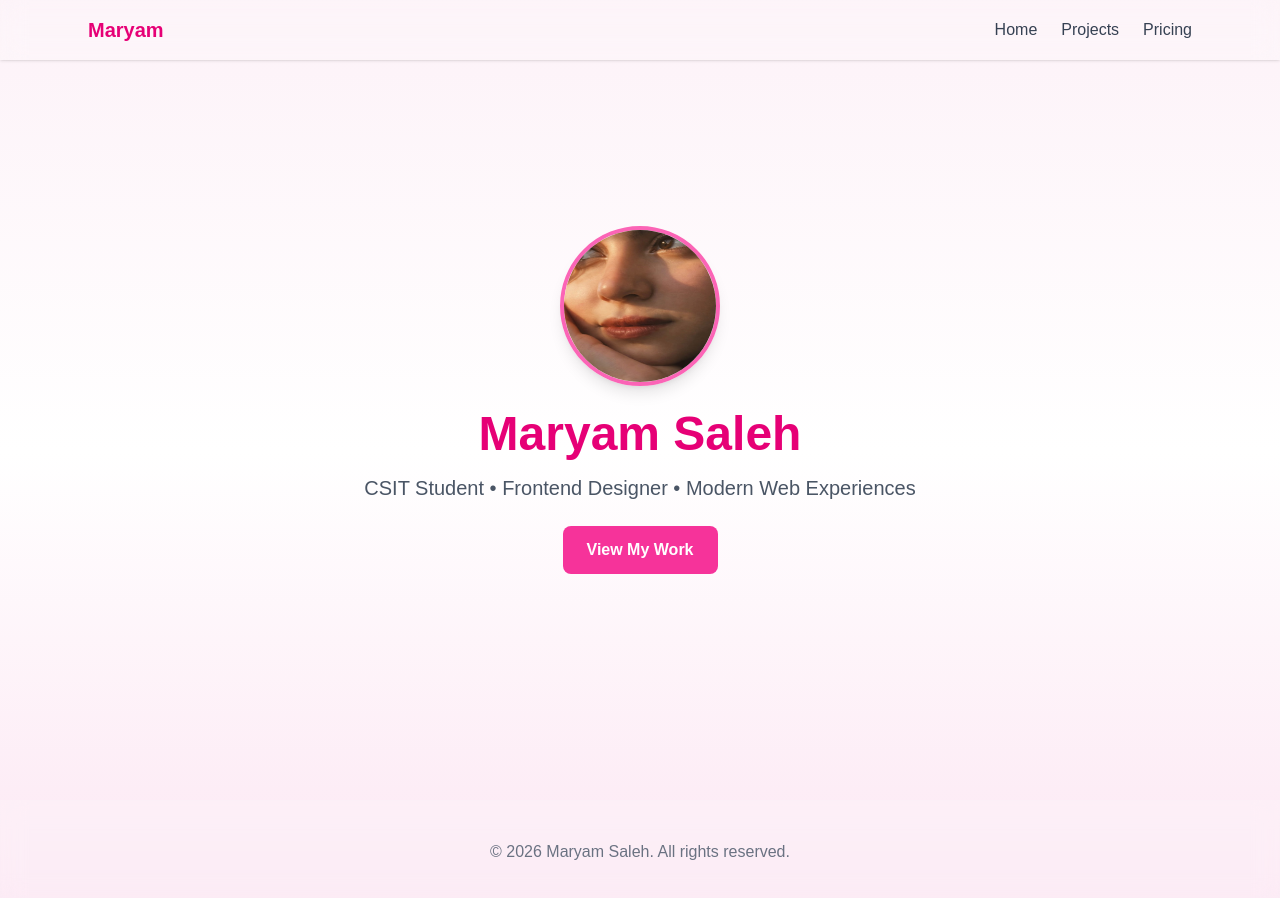
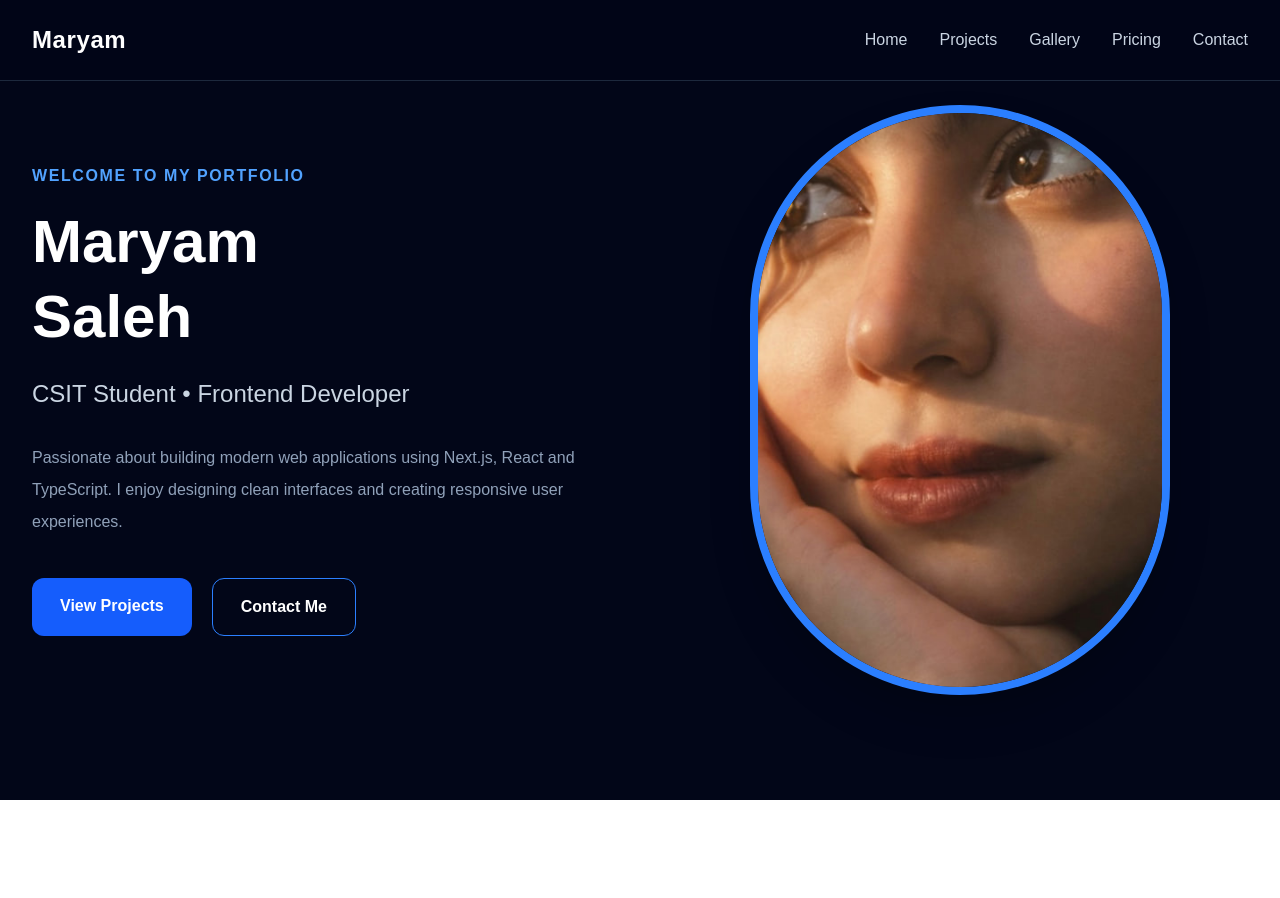
Before and after one commit to maryamsalhmahdy20-crypto/my-portfolio, a Next.js app: page / in a window 1280 px wide. Shown: the top 898 px of the page. After the commit the page ends 800 px from the top, so only its background shows below. Built offline with nearby package versions, Linux system fonts and the light colour scheme.

Commit message:
add navbar and hero section

```diff
--- a/app/page.tsx
+++ b/app/page.tsx
@@ -1,34 +1,11 @@
-// الصفحة الرئيسية، فيها صورة شخصية ونبذة وزر يوجه للأعمال
-// غيري اسمك، النصوص، والصورة حسب رغبتك
-
-import Navbar from "../components/Navbar";
-import Footer from "../components/Footer";
+import Navbar from "@/components/Navbar";
+import Hero from "@/components/Hero";
 
 export default function Home() {
   return (
-    <main className="min-h-screen bg-gradient-to-b from-pink-50 via-white to-pink-100 text-gray-900">
+    <>
       <Navbar />
-
-      {/* HERO */}
-      <section className="h-screen flex flex-col justify-center items-center text-center px-6">
-        <img
-          src="/images/profile.jpg" // غيري هذا إلى اسم صورتك داخل public/images
-          alt="Maryam Saleh"
-          className="w-40 h-40 rounded-full border-4 border-pink-400 shadow-lg mb-6"
-        />
-        <h1 className="text-5xl font-bold text-pink-600">Maryam Saleh</h1>
-        <p className="text-gray-600 mt-4 text-xl">
-          CSIT Student • Frontend Designer • Modern Web Experiences
-        </p>
-        <a
-          href="/projects"
-          className="mt-6 inline-block bg-pink-500 text-white px-6 py-3 rounded-lg font-semibold hover:bg-pink-600 transition"
-        >
-          View My Work
-        </a>
-      </section>
-
-      <Footer />
-    </main>
+      <Hero />
+    </>
   );
 }
--- /dev/null
+++ b/components/Hero.tsx
@@ -0,0 +1,125 @@
+"use client";
+
+/* ============================================================
+   Hero.tsx
+
+   هذا الملف مسؤول عن أول واجهة يراها الزائر.
+
+   تستطيع مستقبلاً تغيير:
+
+   1- الاسم
+   2- المسمى الوظيفي
+   3- الوصف
+   4- الصورة
+   5- الألوان
+
+   الصورة المستخدمة:
+
+   public/images/profile.jpg
+
+============================================================ */
+
+import Image from "next/image";
+import Link from "next/link";
+
+export default function Hero() {
+  return (
+    <section className="min-h-screen bg-slate-950 text-white flex items-center">
+
+      {/* حاوية المحتوى */}
+      <div className="max-w-7xl mx-auto px-8 w-full">
+
+        {/* نقسم الصفحة إلى عمودين */}
+        <div className="grid lg:grid-cols-2 gap-16 items-center">
+
+          {/* =======================
+              الجهة اليسرى
+          ======================== */}
+
+          <div>
+
+            {/* النص الصغير */}
+            <p className="text-blue-400 font-semibold tracking-widest uppercase">
+
+              Welcome to my portfolio
+
+            </p>
+
+            {/* الاسم */}
+
+            <h1 className="text-6xl font-black mt-4 leading-tight">
+
+              Maryam
+              <br />
+              Saleh
+
+            </h1>
+
+            {/* التخصص */}
+
+            <h2 className="text-2xl mt-6 text-slate-300">
+
+              CSIT Student • Frontend Developer
+
+            </h2>
+
+            {/* الوصف */}
+
+            <p className="mt-8 text-slate-400 leading-8 max-w-xl">
+
+              Passionate about building modern web applications using
+              Next.js, React and TypeScript.
+              I enjoy designing clean interfaces and creating
+              responsive user experiences.
+
+            </p>
+
+            {/* الأزرار */}
+
+            <div className="flex gap-5 mt-10">
+
+              {/* المشاريع */}
+
+              <Link
+                href="/projects"
+                className="bg-blue-600 hover:bg-blue-700 duration-300 px-7 py-4 rounded-xl font-semibold"
+              >
+                View Projects
+              </Link>
+
+              {/* التواصل */}
+
+              <Link
+                href="/contact"
+                className="border border-blue-500 hover:bg-blue-500 duration-300 px-7 py-4 rounded-xl font-semibold"
+              >
+                Contact Me
+              </Link>
+
+            </div>
+
+          </div>
+
+          {/* =======================
+                الصورة
+          ======================== */}
+
+          <div className="flex justify-center">
+
+            <Image
+              src="/images/profile.jpg"
+              alt="Maryam"
+              width={420}
+              height={420}
+              className="rounded-full border-8 border-blue-500 shadow-2xl"
+            />
+
+          </div>
+
+        </div>
+
+      </div>
+
+    </section>
+  );
+}
--- a/components/Navbar.tsx
+++ b/components/Navbar.tsx
@@ -1,17 +1,109 @@
-// شريط التنقل العلوي، شفاف مثل ثيم الآيفون
-// تقدرِين تغيرين النصوص أو تضيفين روابط جديدة بسهولة
+"use client";
+
+/* ============================================================
+   Navbar.tsx
+
+   مسؤول عن شريط التنقل العلوي.
+
+   لتغيير اسم الموقع:
+   ابحث عن Maryam
+
+   لإضافة صفحة:
+   أضف رابطاً داخل links
+
+   لتغيير اللون:
+   غيّر bg-slate-950
+============================================================ */
+
+import Link from "next/link";
+import { Menu, X } from "lucide-react";
+import { useState } from "react";
 
 export default function Navbar() {
+
+  // فتح وإغلاق القائمة في الهاتف
+  const [open, setOpen] = useState(false);
+
+  // جميع روابط الموقع موجودة هنا
+  const links = [
+    { title: "Home", href: "/" },
+    { title: "Projects", href: "/projects" },
+    { title: "Gallery", href: "/gallery" },
+    { title: "Pricing", href: "/pricing" },
+    { title: "Contact", href: "/contact" },
+  ];
+
   return (
-    <nav className="fixed top-0 left-0 w-full bg-white/20 backdrop-blur-md shadow-sm z-50">
-      <div className="max-w-6xl mx-auto px-6 py-4 flex justify-between items-center">
-        <h1 className="text-pink-600 font-bold text-xl">Maryam</h1>
-        <div className="space-x-6">
-          <a href="/" className="text-gray-700 hover:text-pink-600">Home</a>
-          <a href="/projects" className="text-gray-700 hover:text-pink-600">Projects</a>
-          <a href="/pricing" className="text-gray-700 hover:text-pink-600">Pricing</a>
+
+    <header className="fixed top-0 left-0 w-full z-50 bg-slate-950/80 backdrop-blur-md border-b border-slate-800">
+
+      <div className="max-w-7xl mx-auto px-8 h-20 flex items-center justify-between">
+
+        {/* اسم الموقع */}
+
+        <Link
+          href="/"
+          className="text-2xl font-black text-white tracking-wide"
+        >
+          Maryam
+        </Link>
+
+        {/* روابط الكمبيوتر */}
+
+        <nav className="hidden md:flex gap-8">
+
+          {links.map((item) => (
+
+            <Link
+              key={item.title}
+              href={item.href}
+              className="text-slate-300 hover:text-blue-400 duration-300 font-medium"
+            >
+              {item.title}
+            </Link>
+
+          ))}
+
+        </nav>
+
+        {/* زر الهاتف */}
+
+        <button
+          onClick={() => setOpen(!open)}
+          className="md:hidden text-white"
+        >
+
+          {open ? <X size={28}/> : <Menu size={28}/>}
+
+        </button>
+
+      </div>
+
+      {/* القائمة الخاصة بالموبايل */}
+
+      {open && (
+
+        <div className="md:hidden bg-slate-900 border-t border-slate-800">
+
+          {links.map((item)=>(
+
+            <Link
+              key={item.title}
+              href={item.href}
+              onClick={()=>setOpen(false)}
+              className="block px-8 py-5 border-b border-slate-800 text-slate-300 hover:bg-slate-800 hover:text-blue-400 duration-300"
+            >
+              {item.title}
+            </Link>
+
+          ))}
+
         </div>
-      </div>
-    </nav>
+
+      )}
+
+    </header>
+
   );
+
 }
--- a/package.json
+++ b/package.json
@@ -9,6 +9,8 @@
     "lint": "eslint"
   },
   "dependencies": {
+    "framer-motion": "^12.42.2",
+    "lucide-react": "^1.24.0",
     "next": "16.2.10",
     "react": "19.2.4",
     "react-dom": "19.2.4"
```
Also changed, not shown: 1 other file (tests, documents, lock files or other folders).
